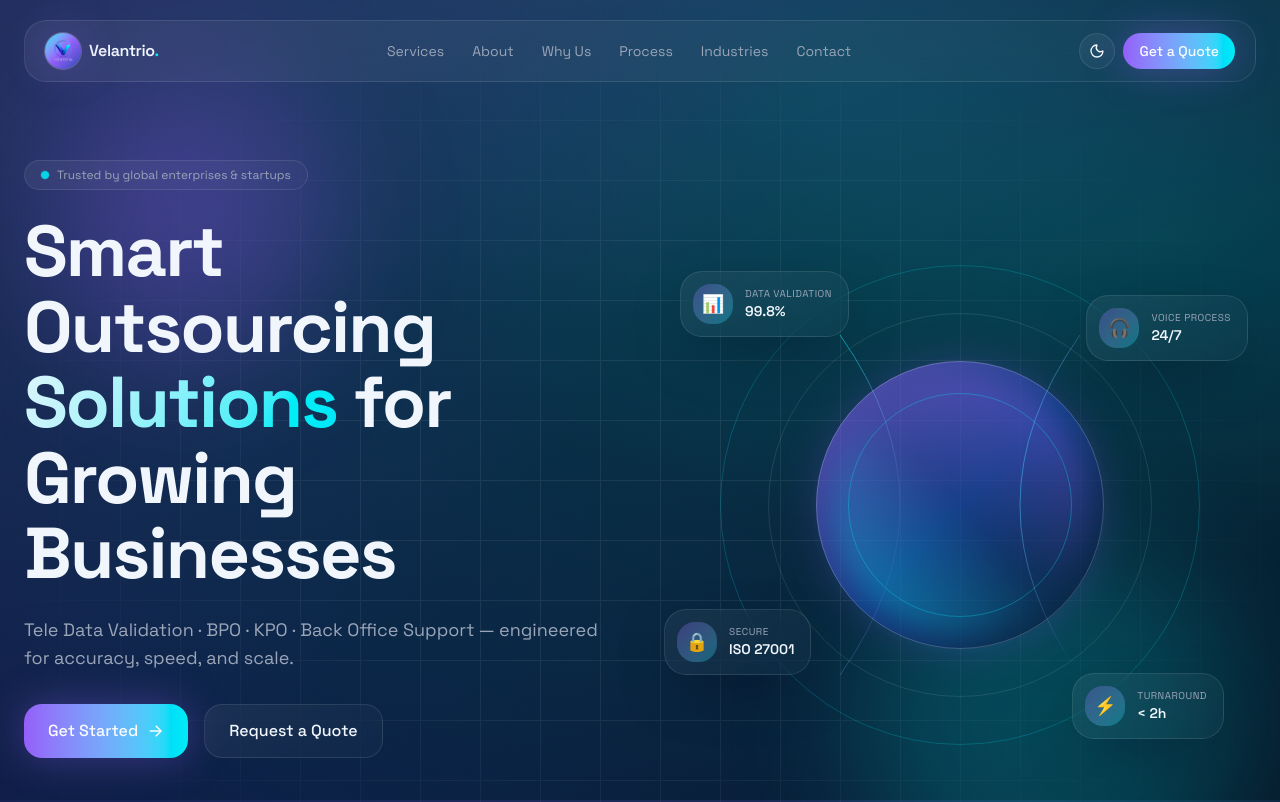
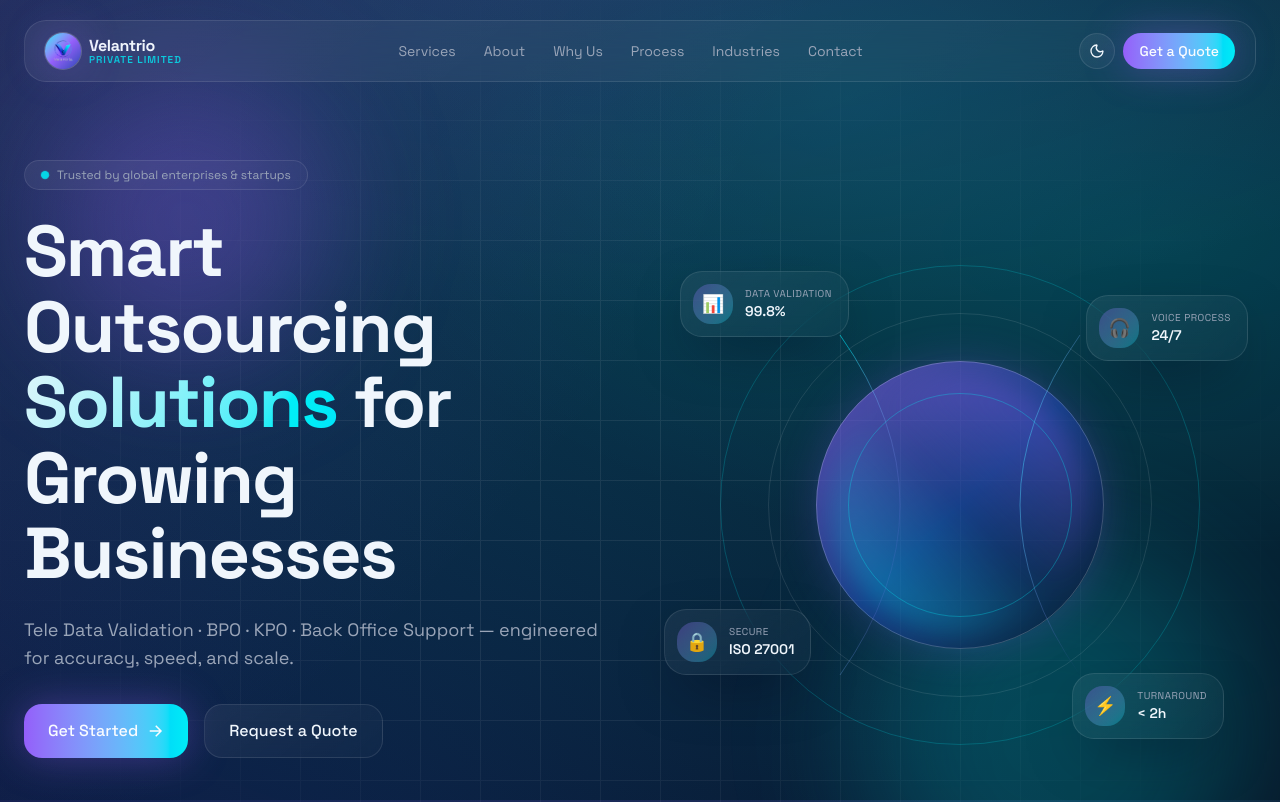
Before and after one commit to scamfreeindia-sfi/velantrio, a Next.js app: page / in a window 1280 px wide. Shown: the top 802 px of the page. Built offline with nearby package versions, Linux system fonts and the light colour scheme.

Commit message:
feat: add site header, footer, and sitemap configuration components

```diff
--- a/app/Components/Footer.tsx
+++ b/app/Components/Footer.tsx
@@ -20,9 +20,9 @@ const LinkedinIcon = (props: React.SVGProps<SVGSVGElement>) => (
   </svg>
 );
 
-const TwitterIcon = (props: React.SVGProps<SVGSVGElement>) => (
-  <svg viewBox="0 0 24 24" fill="none" stroke="currentColor" strokeWidth="2" strokeLinecap="round" strokeLinejoin="round" {...props}>
-    <path d="M22 4s-.7 2.1-2 3.4c1.6 10-9.4 17.3-18 11.6 2.2.1 4.4-.6 6-2C3 15.5.5 9.6 3 5c2.2 2.6 5.6 4.1 9 4-.9-4.2 4-6.6 7-3.8 1.1 0 3-1.2 3-1.2z" />
+const XIcon = (props: React.SVGProps<SVGSVGElement>) => (
+  <svg viewBox="0 0 24 24" fill="currentColor" {...props}>
+    <path d="M18.244 2.25h3.308l-7.227 8.26 8.502 11.24H16.17l-5.214-6.817L4.99 21.75H1.68l7.73-8.835L1.254 2.25H8.08l4.713 6.231zm-1.161 17.52h1.833L7.084 4.126H5.117z" />
   </svg>
 );
 
@@ -36,7 +36,14 @@ export function Footer() {
               <div className="h-9 w-9 rounded-xl bg-gradient-to-br from-accent via-primary to-deep-blue flex items-center justify-center">
                 <span className="font-bold text-background">V</span>
               </div>
-              <span className="font-semibold">Velantrio<span className="text-accent">.</span></span>
+              <div className="flex flex-col leading-tight">
+                <span className="font-bold text-lg tracking-tight">
+                  Velantrio
+                </span>
+                <span className="text-[10px] text-accent/80 font-semibold uppercase tracking-widest -mt-0.5">
+                  Private Limited
+                </span>
+              </div>
             </div>
             <p className="mt-4 text-sm text-muted-foreground max-w-sm leading-relaxed">
               Smart outsourcing solutions for growing businesses. BPO, KPO, and
@@ -44,14 +51,16 @@ export function Footer() {
             </p>
             <div className="mt-5 flex gap-3">
               {[
-                { Icon: LinkedinIcon, label: "LinkedIn" },
-                { Icon: TwitterIcon, label: "Twitter" },
-                { Icon: FacebookIcon, label: "Facebook" },
-                { Icon: InstagramIcon, label: "Instagram" }
-              ].map(({ Icon, label }, i) => (
+                { Icon: LinkedinIcon, label: "LinkedIn", href: "https://www.linkedin.com/in/pardeep-singh-343b02406" },
+                { Icon: XIcon, label: "X", href: "https://x.com/Pardeepsin68085" },
+                { Icon: FacebookIcon, label: "Facebook", href: "#" },
+                { Icon: InstagramIcon, label: "Instagram", href: "#" }
+              ].map(({ Icon, label, href }, i) => (
                 <a
                   key={i}
-                  href="#"
+                  href={href}
+                  target="_blank"
+                  rel="noopener noreferrer"
                   aria-label={label}
                   className="h-9 w-9 rounded-lg glass flex items-center justify-center hover:border-accent/40 hover:text-accent transition-colors"
                 >
--- a/app/Components/Header.tsx
+++ b/app/Components/Header.tsx
@@ -50,9 +50,14 @@ export function Header() {
               />
               <div className="absolute inset-0 rounded-xl ring-1 ring-white/20" />
             </div>
-            <span className="font-semibold tracking-tight text-foreground">
-              Velantrio<span className="text-accent">.</span>
-            </span>
+            <div className="flex flex-col leading-tight">
+              <span className="font-bold tracking-tight text-foreground">
+                Velantrio
+              </span>
+              <span className="text-[10px] text-accent/80 font-semibold uppercase tracking-widest -mt-0.5">
+                Private Limited
+              </span>
+            </div>
           </Link>
 
           {/* Desktop Links */}
--- a/app/sitemap.ts
+++ b/app/sitemap.ts
@@ -10,6 +10,5 @@ export default function sitemap(): MetadataRoute.Sitemap {
       changeFrequency: 'weekly',
       priority: 1.0,
     },
-    // We can add anchors here if needed, but for now, the root is most important
   ]
 }
```
